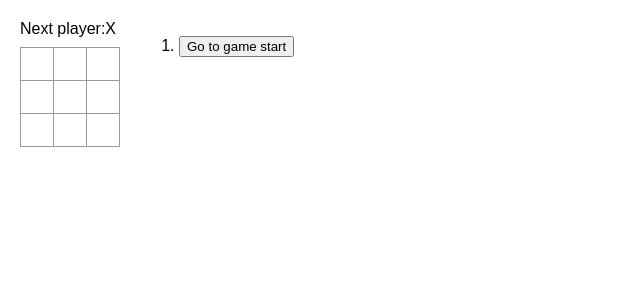
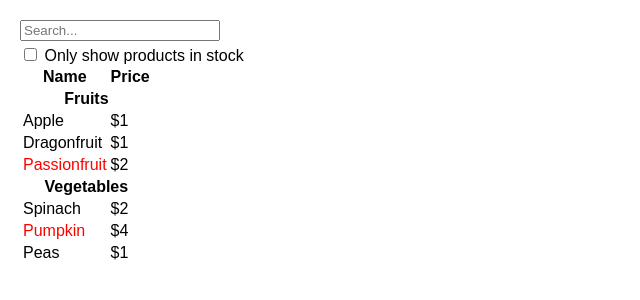
Before and after one commit to yomu85/react-tictactoe, a React (Create React App) app: page / in a window 1280 px wide. Shown: the top 300 px of the page, without its empty margins (0-640 px from the left). Built offline with nearby package versions, Linux system fonts and the light colour scheme.

Commit message:
day2 완료

```diff
--- a/src/day02/index.jsx
+++ b/src/day02/index.jsx
@@ -1,119 +1,121 @@
 import { useState } from "react";
 
-export default function Game() {
-  const [history, setHistory] = useState([Array(9).fill(null)]);
-  const [currentMove, setCurrentMove] = useState(0);
-  const xIsNext = currentMove % 2 === 0;
-  const currentSquares = history[currentMove];
-
-  function handlePlay(nextSquares) {
-    const nextHistory = [...history.slice(0, currentMove + 1), nextSquares];
-    setHistory(nextHistory);
-    setCurrentMove(nextHistory.length - 1);
-  }
-
-  function jumpTo(nextMove) {
-    setCurrentMove(nextMove)
-  }
-
-  const moves = history.map((squares, move) => {
-    let description;
-    if (move > 0) {
-      description = 'Go to move #' + move;
-    } else {
-      description = 'Go to game start'
-    }
-    return (
-      <li key={`move2-`+ move}>
-        <button onClick={() => jumpTo(move)}>{description}</button>
-      </li>
-    )
-  })
-
+function ProductCategoryRow({ category }) {
   return (
-    <>
-      <div className="game">
-        <div className="game-board">
-          <Board xIsNext={xIsNext} squares={currentSquares} onPlay={handlePlay} />
-        </div>
-        <div className="game-info">
-          <ol>{moves}</ol>
-        </div>
-      </div>
-    </>
-  )
-}
-
-function Board({squares, xIsNext, onPlay}) {
-  const winner = calculateWinner(squares);
-  let status;
-
-  if(winner) {
-    status = "Winner: " + winner;
-  } else {
-    status = "Next player:" + (xIsNext ? "X" : "O");
-  }
-
-  function handleclick(i) {
-    if(squares[i] || winner) return;
-
-    const nextSquares = [...squares];
-    if(xIsNext) {
-      nextSquares[i] = 'X';
-    } else {
-      nextSquares[i] = 'O';
-    }
-    onPlay(nextSquares)
-  }
-
-  return (
-    <>
-      <div className="status">{status}</div>
-      <div className="board-row">
-        <Square value={squares[0]} onSquareClick={() => handleclick(0)} />
-        <Square value={squares[1]} onSquareClick={() => handleclick(1)} />
-        <Square value={squares[2]} onSquareClick={() => handleclick(2)} />
-      </div>
-      <div className="board-row">
-        <Square value={squares[3]} onSquareClick={() => handleclick(3)} />
-        <Square value={squares[4]} onSquareClick={() => handleclick(4)} />
-        <Square value={squares[5]} onSquareClick={() => handleclick(5)} />
-      </div>
-      <div className="board-row">
-        <Square value={squares[6]} onSquareClick={() => handleclick(6)} />
-        <Square value={squares[7]} onSquareClick={() => handleclick(7)} />
-        <Square value={squares[8]} onSquareClick={() => handleclick(8)} />
-      </div>
-    </>
+    <tr>
+      <th colSpan="2">{category}</th>
+    </tr>
   );
 }
 
-function Square({value, onSquareClick}) {
+function ProductRow({ product }) {
+  const name = product.stocked ? (
+    product.name
+  ) : (
+    <span style={{ color: "red" }}>{product.name}</span>
+  );
   return (
-    <button className="square" onClick={onSquareClick}>
-      {value}
-    </button>
+    <tr>
+      <td>{name}</td>
+      <td>{product.price}</td>
+    </tr>
   );
 }
 
-function calculateWinner(squares) {
-  const lines = [
-    [0, 1, 2], // 첫 번째 가로줄
-    [3, 4, 5], // 두 번째 가로줄
-    [6, 7, 8], // 세 번째 가로줄
-    [0, 3, 6], // 첫 번째 세로줄
-    [1, 4, 7], // 두 번째 세로줄
-    [2, 5, 8], // 세 번째 세로줄
-    [0, 4, 8], // 대각선 \
-    [2, 4, 6], // 대각선 /
-  ]
+function ProductTable({ products, filterText, inStockOnly }) {
+  const rows = [];
+  let lastCategory = null;
 
-  for(let i = 0; i < lines.length; i++) {
-    const [a, b, c] = lines[i]
-    if(squares[a] && squares[a] === squares[b] && squares[a] === squares[c]) {
-      return squares[a]
+  products.forEach((product) => {
+    if (product.name.toLowerCase().indexOf(filterText.toLowerCase()) === -1) {
+      return;
     }
-  }
 
-  return null;
+    if (inStockOnly && !product.stocked) {
+      return;
+    }
+    if (product.category !== lastCategory) {
+      rows.push(
+        <ProductCategoryRow
+          category={product.category}
+          key={product.category}
+        />
+      );
+    }
+    rows.push(<ProductRow product={product} key={product.name} />);
+    lastCategory = product.category;
+  });
+
+  return (
+    <table>
+      <thead>
+        <tr>
+          <th>Name</th>
+          <th>Price</th>
+        </tr>
+      </thead>
+      <tbody>{rows}</tbody>
+    </table>
+  );
 }
+
+function SearchBar({
+  filterText,
+  inStockOnly,
+  onFilterTextChange,
+  onInStockOnlyChange,
+}) {
+  return (
+    <form style={{ display: "flex", flexDirection: "column", gap: 4 }}>
+      <input
+        type="text"
+        value={filterText}
+        placeholder="Search..."
+        style={{ width: "200px" }}
+        onChange={(e) => onFilterTextChange(e.target.value)}
+      />
+      <label htmlFor="searchBarCheckbox">
+        <input
+          type="checkbox"
+          value={inStockOnly}
+          id="searchBarCheckbox"
+          onChange={(e) => onInStockOnlyChange(e.target.checked)}
+        />{" "}
+        Only show products in stock
+      </label>
+    </form>
+  );
+}
+
+function FilterableProductTable({ products }) {
+  const [filterText, setFilterText] = useState("");
+  const [inStockOnly, setInStockOnly] = useState(false);
+  return (
+    <div>
+      <SearchBar
+        filterText={filterText}
+        inStockOnly={inStockOnly}
+        onFilterTextChange={setFilterText}
+        onInStockOnlyChange={setInStockOnly}
+      />
+      <ProductTable
+        products={products}
+        filterText={filterText}
+        inStockOnly={inStockOnly}
+      />
+    </div>
+  );
+}
+
+const PRODUCTS = [
+  { category: "Fruits", price: "$1", stocked: true, name: "Apple" },
+  { category: "Fruits", price: "$1", stocked: true, name: "Dragonfruit" },
+  { category: "Fruits", price: "$2", stocked: false, name: "Passionfruit" },
+  { category: "Vegetables", price: "$2", stocked: true, name: "Spinach" },
+  { category: "Vegetables", price: "$4", stocked: false, name: "Pumpkin" },
+  { category: "Vegetables", price: "$1", stocked: true, name: "Peas" },
+];
+
+export default function App() {
+  return <FilterableProductTable products={PRODUCTS} />;
+}
```
